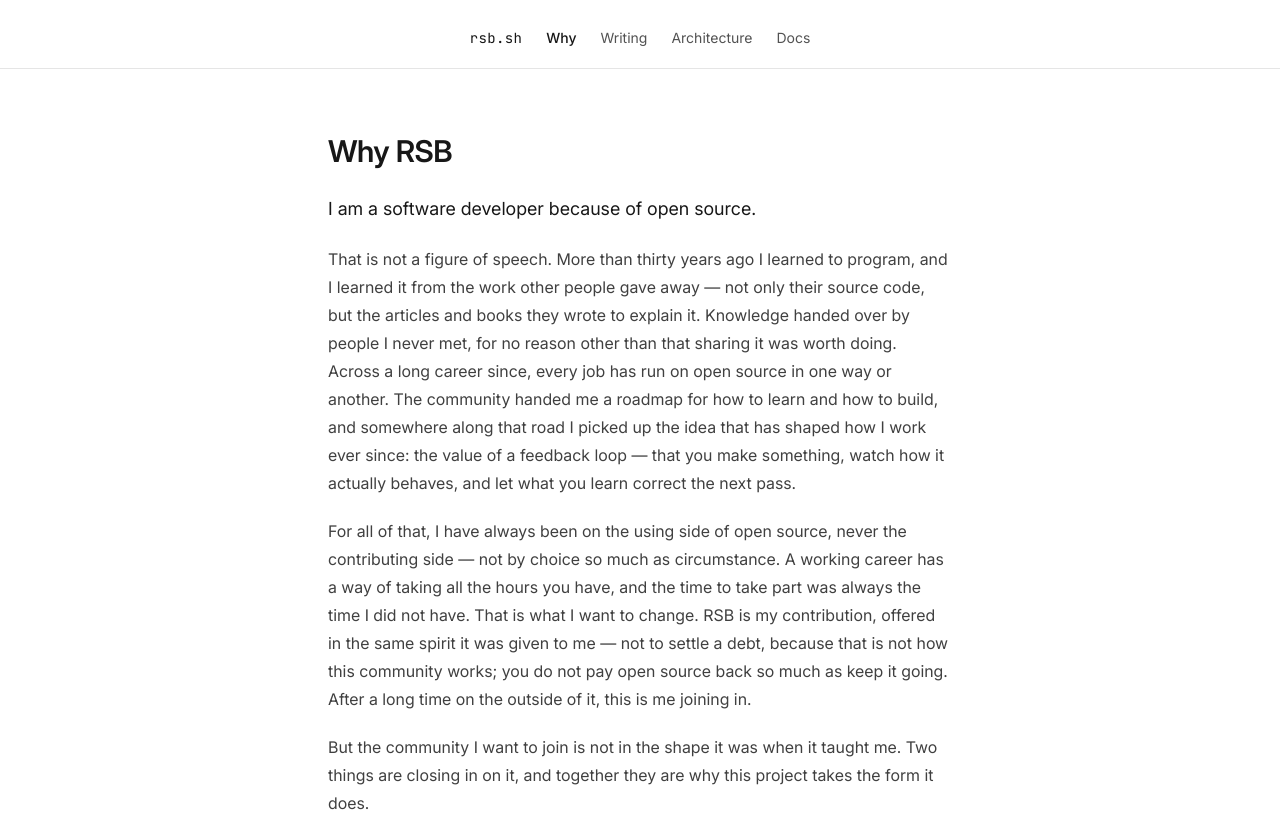
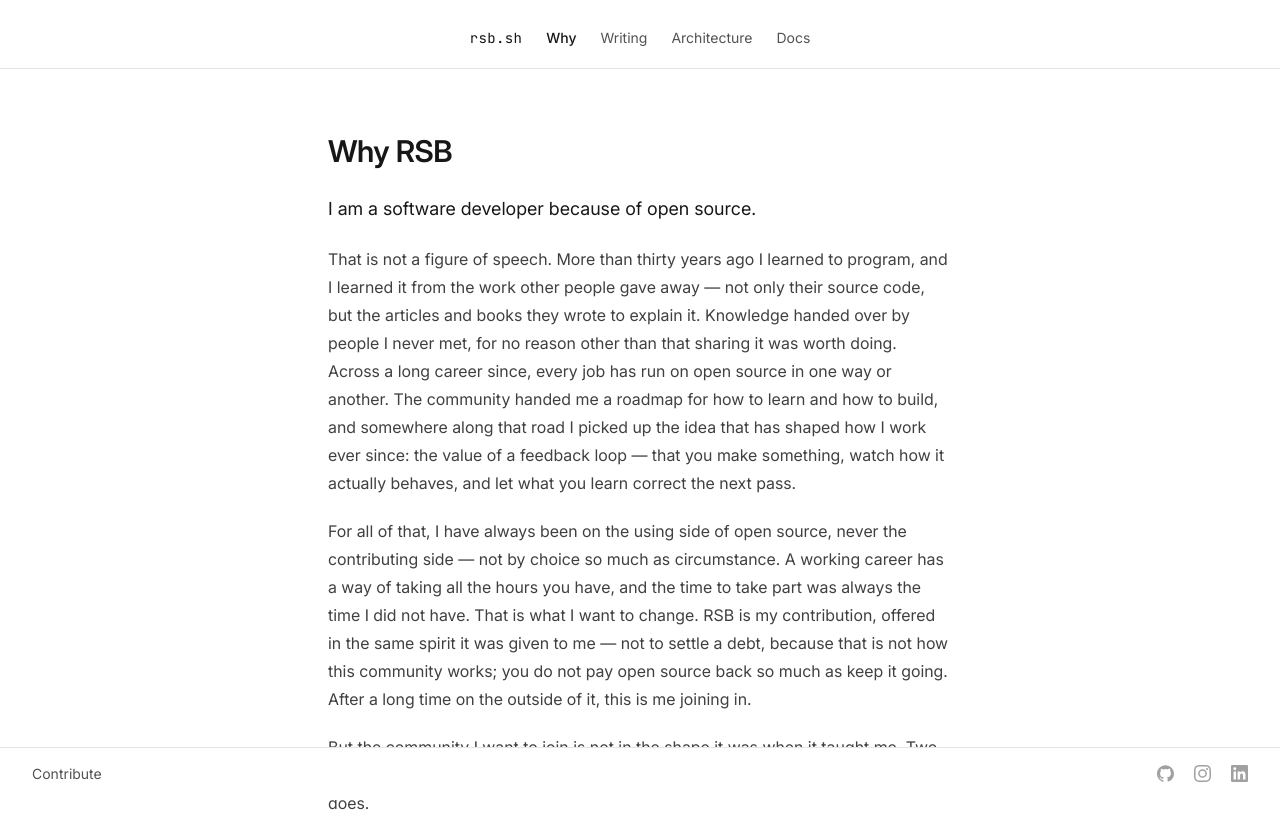
Before and after one commit to rsb/rsb.sh, an Astro site: page /why in a window 1280 px wide. Shown: the top 820 px of the page. Built offline with nearby package versions, Linux system fonts and the light colour scheme; Astro itself is replaced by a stand-in of ours.

Commit message:
feat: make the global footer sticky to the viewport bottom
The footer previously sat at the end of the document, so on long pages
(/why, /architecture/pillars) it was hidden until you scrolled all the way
down. Make it position: sticky; bottom: 0 so it stays visible through long
content.

It stays in normal flow (sticky, not fixed), so Base's min-h-screen flex
column keeps it bottom-anchored on short pages exactly as before — no
content-padding hack — and at the end of a long page it settles naturally
below the last paragraph rather than doubling. Add an explicit bg-white and
keep the top border so content scrolls cleanly underneath; z-10 keeps it
above the content.

```diff
--- a/src/components/Footer.astro
+++ b/src/components/Footer.astro
@@ -25,8 +25,13 @@ const social = [
 ];
 ---
 
+{/* Sticky to the viewport bottom so it stays visible through long content rather
+    than only appearing once you scroll to the end. It still sits in normal flow
+    (sticky, not fixed), so on short pages Base's min-h-screen flex column keeps it
+    pinned to the bottom as before — no content-padding hack needed. Explicit
+    bg-white + the top border so content scrolls cleanly underneath it. */}
 <footer
-  class="flex items-center justify-between border-t border-neutral-200 px-8 py-4 text-sm"
+  class="sticky bottom-0 z-10 flex items-center justify-between border-t border-neutral-200 bg-white px-8 py-4 text-sm"
 >
   <a
     href="/contribute"
```
